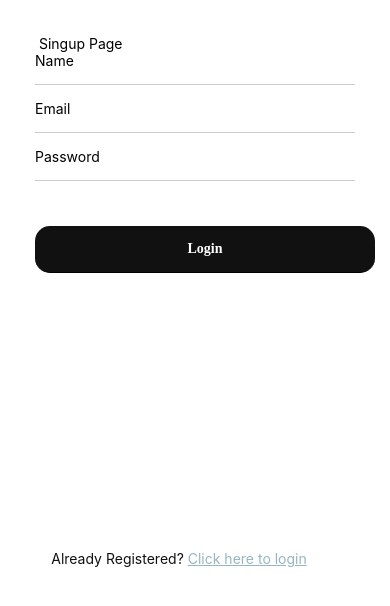
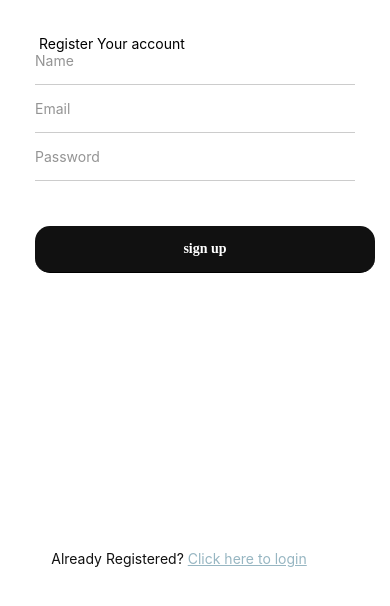
Before and after one commit to tvpratik/demo, a React Native app: screen /Register in a window 390 px wide. Shown: the top 606 px of the page. Built offline with nearby package versions, Linux system fonts and the light colour scheme.

Commit message:
singup form integrate in firebase

```diff
--- a/src/Screens/Auth/login.tsx
+++ b/src/Screens/Auth/login.tsx
@@ -121,7 +121,7 @@ function Login(): JSX.Element {
   );
 }
 
-export default Login;
 function alert(arg0: string) {
   alert(arg0);
 }
+export default Login;
--- a/src/Screens/Auth/register.tsx
+++ b/src/Screens/Auth/register.tsx
@@ -1,27 +1,110 @@
 /* eslint-disable prettier/prettier */
-import React from 'react';
+import React, {useState, createRef} from 'react';
 import {
   StyleSheet,
   Text,
   View,
   TextInput,
   TouchableOpacity,
+  Keyboard,
 } from 'react-native';
+import auth from '@react-native-firebase/auth';
 
 function Register(): JSX.Element {
+  const [userName, setUserName] = useState('');
+  const [userEmail, setUserEmail] = useState('');
+  const [userPassword, setUserPassword] = useState('');
+  const [errortext, setErrortext] = useState('');
+
+  function handleSubmitPress(): void {
+    setErrortext('');
+    if (!userName) {
+      alert('Please fill Name');
+      return;
+    }
+    if (!userEmail) {
+      alert('Please fill Email');
+      return;
+    }
+    if (!userPassword) {
+      alert('Please fill Password');
+      return;
+    }
+    console.log('user email ', userEmail);
+    console.log('user password ', userPassword);
+    console.log('user userName ', userName);
+    auth()
+      .createUserWithEmailAndPassword(userEmail, userPassword)
+      .then(result => {
+        if (result) {
+          console.log('result', result);
+          auth()
+            .currentUser.updateProfile({
+              displayName: userName,
+            })
+            .then(() => {
+              alert('success');
+              console.log('update profile');
+            })
+            .catch(error => {
+              alert(error);
+              console.error(error);
+            });
+        }
+      })
+      .catch((error: any) => {
+        console.log('error ===>>', error);
+        setErrortext(error.message);
+      });
+  }
+
   return (
     <View style={styles.container}>
-      <Text> Singup Page </Text>
-      <TextInput style={styles.inputStyle} placeholder="Name" />
-      <TextInput style={styles.inputStyle} placeholder="Email" />
+      <Text> Register Your account </Text>
+      <TextInput
+        style={styles.inputStyle}
+        placeholder="Name"
+        onChangeText={UserName => setUserName(UserName)}
+        autoCapitalize="none"
+        keyboardType="default"
+        underlineColorAndroid="transparent"
+        placeholderTextColor="#949494"
+        returnKeyType="next"
+        blurOnSubmit={false}
+      />
+      <TextInput
+        style={styles.inputStyle}
+        placeholder="Email"
+        onChangeText={UserEmail => setUserEmail(UserEmail)}
+        autoCapitalize="none"
+        keyboardType="email-address"
+        underlineColorAndroid="transparent"
+        placeholderTextColor="#949494"
+        returnKeyType="next"
+        blurOnSubmit={false}
+      />
       <TextInput
         style={styles.inputStyle}
         placeholder="Password"
+        onChangeText={UserPassword => setUserPassword(UserPassword)}
+        onSubmitEditing={Keyboard.dismiss}
+        blurOnSubmit={false}
+        secureTextEntry={true}
+        returnKeyType="next"
+        placeholderTextColor="#949494"
+        keyboardType="visible-password"
+        underlineColorAndroid="transparent"
         maxLength={15}
-        secureTextEntry={true}
       />
-      <TouchableOpacity style={styles.singupButton} activeOpacity={0.5}>
-        <Text style={styles.singupText}>Login</Text>
+      {errortext != '' ? (
+        <Text style={styles.errorTextStyle}> {errortext} </Text>
+      ) : null}
+
+      <TouchableOpacity
+        style={styles.singupButton}
+        activeOpacity={0.5}
+        onPress={handleSubmitPress}>
+        <Text style={styles.singupText}>sign up</Text>
       </TouchableOpacity>
       <TouchableOpacity style={styles.button}>
         <Text style={styles.btnText}>Already Registered? </Text>
@@ -86,5 +169,10 @@ const styles = StyleSheet.create({
     textDecorationLine: 'underline',
     color: '#97B6C2',
   },
+  errorTextStyle: {
+    color: 'red',
+    textAlign: 'center',
+    fontSize: 14,
+  },
 });
 export default Register;
```
